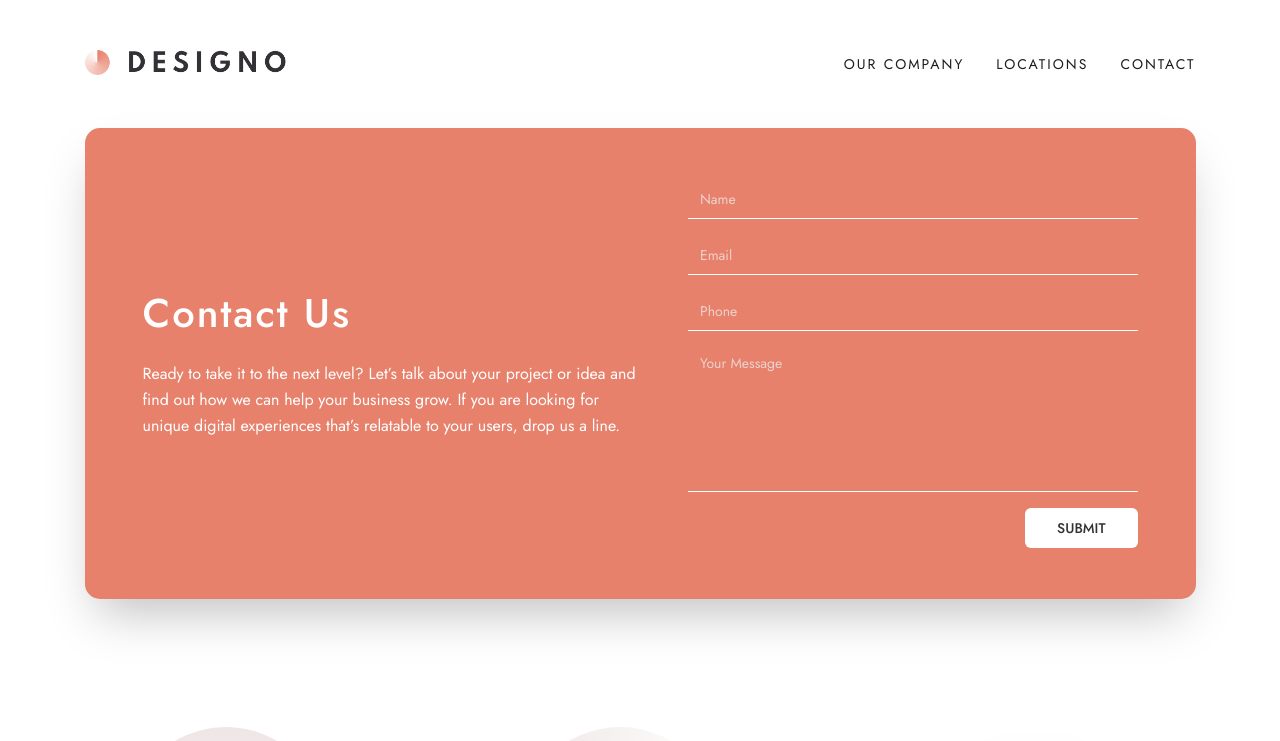
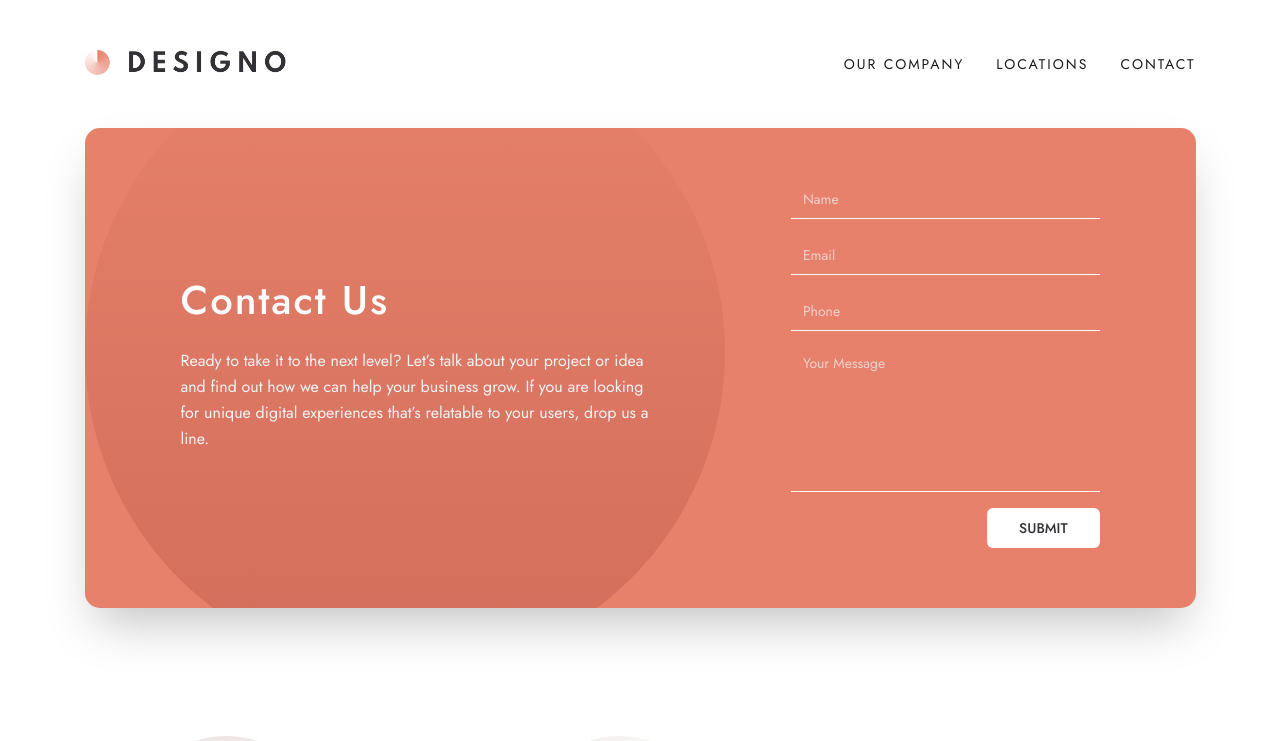
Before and after one commit to ronnieima/designo, a Next.js app: page /contact in a window 1280 px wide. Shown: the top 741 px of the page. Built offline with nearby package versions, Linux system fonts and the light colour scheme.

Commit message:
finish contact page

```diff
--- a/src/app/contact/page.tsx
+++ b/src/app/contact/page.tsx
@@ -46,24 +46,25 @@ export default function ContactPage() {
     <main className="flex flex-col items-center gap-32 pb-32">
       <section
         className={cn(
-          "flex max-w-[698px] flex-col gap-12 bg-peach px-6 py-20 text-white md:rounded-radius",
+          "relative z-20  h-full max-w-[698px] gap-12 overflow-clip bg-peach px-6 py-20 text-white md:rounded-radius",
           "md:px-[58px] md:py-[71px] md:shadow-2xl",
-          "lg:max-h-[480px] lg:max-w-[1111px] lg:flex-row lg:py-[51px]",
+          "lg:h-[480px] lg:max-w-[1111px]  lg:px-[96px] lg:py-[51px]",
         )}
       >
-        <header className="flex flex-col items-center gap-6 text-center md:items-start md:text-left lg:max-w-[50%] lg:self-center">
+        <div className={cn("flex flex-col", "lg:flex-row lg:gap-16")}>
+          <header className="flex flex-col items-center gap-6 text-center md:items-start md:text-left lg:max-w-[60%] lg:self-center lg:pr-16">
             <h2>Contact Us</h2>
-          <p>
-            Ready to take it to the next level? Let’s talk about your project or
-            idea and find out how we can help your business grow. If you are
-            looking for unique digital experiences that’s relatable to your
-            users, drop us a line.
+            <p className="text-lightGray">
+              Ready to take it to the next level? Let’s talk about your project
+              or idea and find out how we can help your business grow. If you
+              are looking for unique digital experiences that’s relatable to
+              your users, drop us a line.
             </p>
           </header>
           <Form {...form}>
             <form
               onSubmit={form.handleSubmit(handleSubmit)}
-            className="flex w-full flex-col gap-4 lg:max-w-[50%]"
+              className="flex w-full flex-col gap-4 lg:max-w-[40%]"
             >
               <FormField
                 control={form.control}
@@ -122,11 +123,26 @@ export default function ContactPage() {
                 )}
               />
 
-            <Button type="submit" className="self-center px-8 py-4 md:self-end">
+              <Button
+                type="submit"
+                className="self-center px-8 py-4 md:self-end"
+              >
                 SUBMIT
               </Button>
             </form>
           </Form>
+        </div>
+        <img
+          className={cn(
+            "absolute -z-20 hidden size-[640px] md:-left-24 md:-top-24 md:block",
+            "lg:bottom-0 lg:left-0 ",
+          )}
+          src="/assets/contact/desktop/bg-pattern-hero-desktop.svg"
+        />
+        <img
+          className={cn("absolute top-0 flex min-w-[1000px] md:hidden")}
+          src="/assets/contact/mobile/bg-pattern-hero-contact-mobile.svg"
+        />
       </section>
       <LocationsSection />
     </main>
--- a/src/components/HeroSection.tsx
+++ b/src/components/HeroSection.tsx
@@ -14,18 +14,18 @@ export default function HeroSection() {
         </p>
         <Button>LEARN MORE</Button>
       </MaxWidthContainer>
-      <Image
+      <img
         src={"/assets/home/desktop/image-hero-phone.png"}
         width={0}
         height={0}
-        className="absolute  -bottom-96 -z-10 h-auto w-full scale-[1.75] sm:-bottom-96 sm:scale-100 xl:-bottom-[600px] xl:-right-1/4 xl:scale-[0.6]"
+        className="absolute -bottom-40 -z-10 h-auto w-full scale-[1.75] sm:scale-100  md:-bottom-96 xl:-bottom-[600px] xl:-right-1/4 xl:scale-[0.6]"
         sizes="100vw"
         alt="smartphone"
       />
       <Image
         width={0}
         height={0}
-        className="absolute -right-[5.5rem] top-[17.5rem] -z-20 size-72 scale-[2.22]"
+        className="absolute -right-[5.5rem] top-[17.5rem] -z-20 size-72 scale-[2.22] xl:right-0"
         src={"/assets/home/desktop/bg-pattern-hero-home.svg"}
         alt="circle hero pattern"
       />
--- a/src/components/ui/CallToAction.tsx
+++ b/src/components/ui/CallToAction.tsx
@@ -3,6 +3,7 @@ import React from "react";
 import { Button } from "./button";
 import { cn } from "@/lib/utils";
 import { usePathname } from "next/navigation";
+import Link from "next/link";
 
 export default function CallToAction() {
   const pathName = usePathname();
@@ -31,7 +32,9 @@ export default function CallToAction() {
             how our expertise can help your business grow.
           </p>
         </header>
-        <Button className="h-[56px] w-[152px] uppercase">Get in touch</Button>
+        <Button asChild className="h-[56px] w-[152px] uppercase">
+          <Link href={"/contact"}>Get in touch</Link>
+        </Button>
         <div className="absolute left-0 top-0 -z-10 h-full w-full bg-threeCircles  bg-contain"></div>
       </div>
     </div>
```
Also changed, not shown: 1 other file (tests, documents, lock files or other folders). Lines whose indentation alone changed are shown as unchanged.
